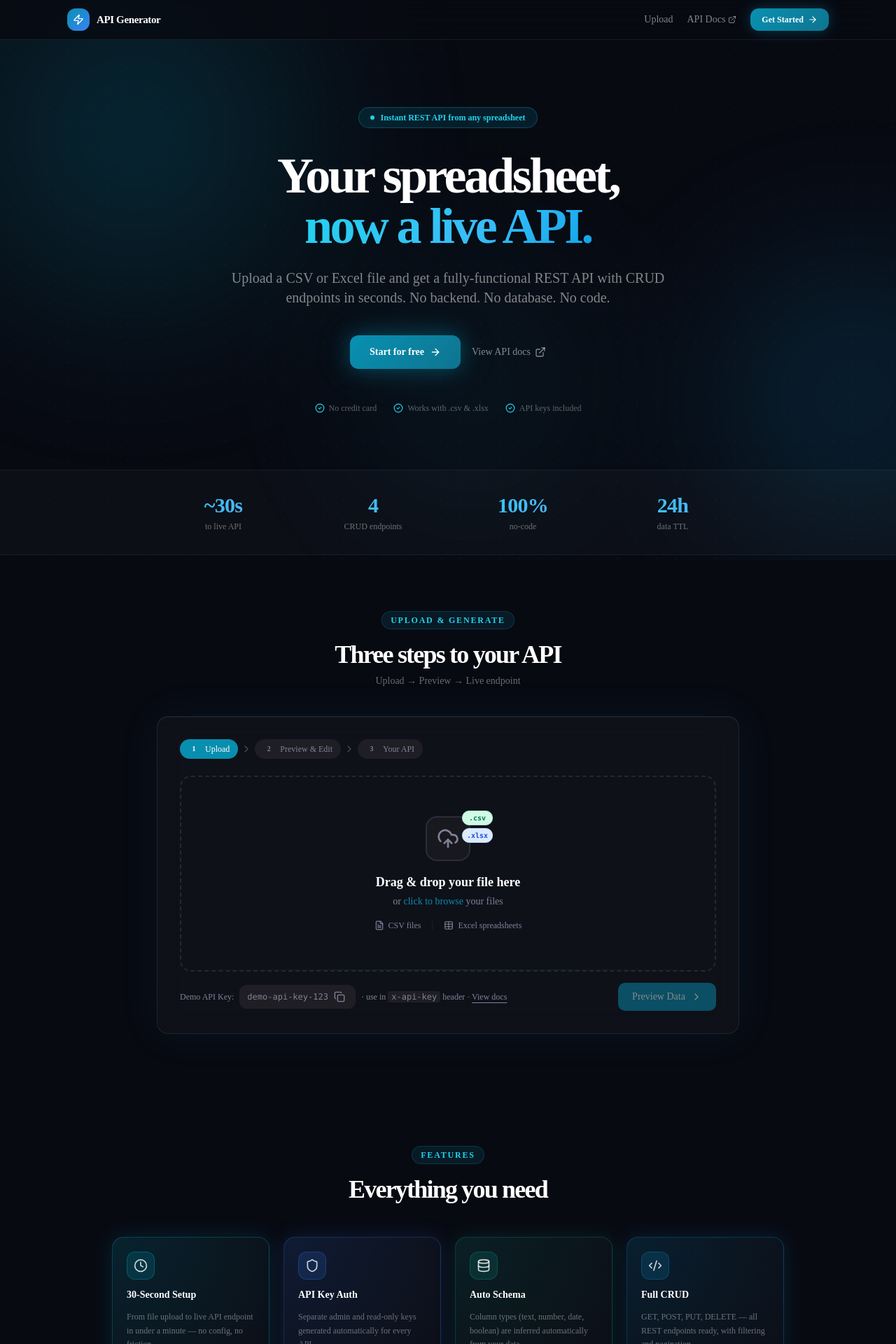
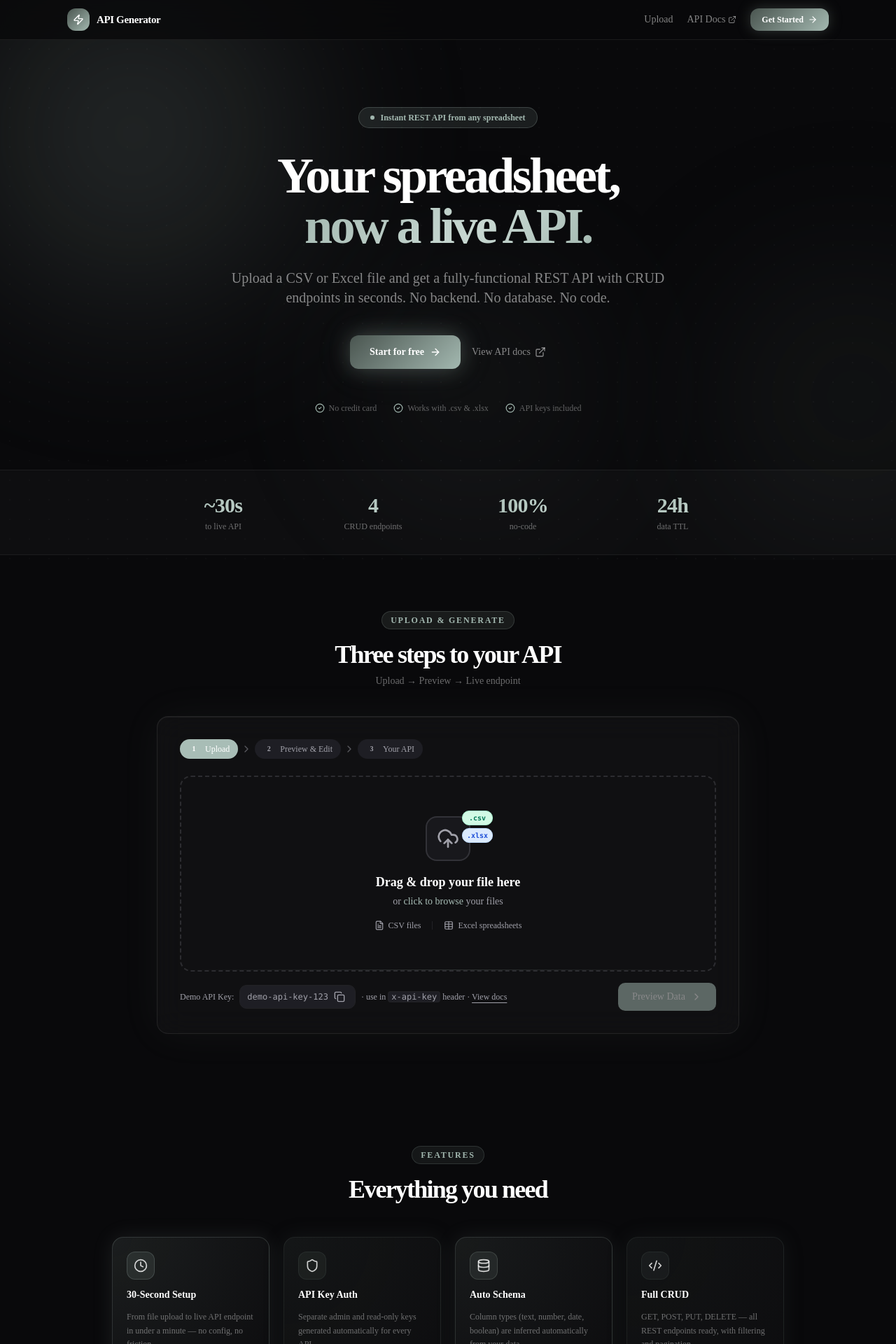
Before and after one commit to pavankotti/api-generator, a Next.js app: page / in a window 1280 px wide. Shown: the top 1920 px of the page at 70% size. Built offline with nearby package versions, Linux system fonts and the light colour scheme.

Commit message:
feat: switch font to Inter and update color palette to sage/mint green
Co-authored-by: pavankotti <122675348+pavankotti@users.noreply.github.com>

```diff
--- a/app/globals.css
+++ b/app/globals.css
@@ -32,7 +32,7 @@
      is toggled programmatically in future. */
   :root,
   .dark {
-    --font-sans: var(--font-space-grotesk), system-ui, -apple-system, sans-serif;
+    --font-sans: var(--font-inter), system-ui, -apple-system, sans-serif;
     --font-mono: ui-monospace, SFMono-Regular, Menlo, monospace;
 
     --background: 240 15% 5%;
@@ -44,25 +44,25 @@
     --popover: 240 12% 7%;
     --popover-foreground: 220 20% 95%;
 
-    /* cyan primary – matches DeFi reference palette */
-    --primary: 192 91% 36%;
+    /* sage/mint primary – matches the design color palette */
+    --primary: 160 14% 70%;
     --primary-foreground: 0 0% 100%;
 
     --secondary: 240 10% 13%;
     --secondary-foreground: 220 20% 90%;
 
     --muted: 240 10% 13%;
-    --muted-foreground: 240 10% 55%;
+    --muted-foreground: 240 5% 65%;
 
-    --accent: 192 80% 15%;
+    --accent: 160 10% 20%;
     --accent-foreground: 220 20% 95%;
 
     --destructive: 0 62% 40%;
     --destructive-foreground: 0 0% 98%;
 
-    --border: 240 10% 14%;
-    --input: 240 10% 14%;
-    --ring: 192 91% 36%;
+    --border: 240 5% 14%;
+    --input: 240 5% 14%;
+    --ring: 160 14% 70%;
 
     --radius: 0.75rem;
   }
@@ -77,19 +77,16 @@
   }
   body {
     @apply bg-background text-foreground;
-    background-color: #080a12;
+    background-color: #09090b;
   }
 }
 
 /* Radial glow helper */
-.glow-cyan {
-  background: radial-gradient(circle, rgba(6, 182, 212, 0.18) 0%, transparent 70%);
-}
-.glow-blue {
-  background: radial-gradient(circle, rgba(59, 130, 246, 0.14) 0%, transparent 70%);
+.glow-sage {
+  background: radial-gradient(circle, rgba(163, 184, 176, 0.18) 0%, transparent 70%);
 }
 .glow-teal {
-  background: radial-gradient(circle, rgba(20, 184, 166, 0.14) 0%, transparent 70%);
+  background: radial-gradient(circle, rgba(74, 85, 80, 0.25) 0%, transparent 70%);
 }
 
 /* Dot-grid background */
--- a/app/layout.tsx
+++ b/app/layout.tsx
@@ -1,13 +1,13 @@
 import type React from "react"
 import type { Metadata } from "next"
-import { Space_Grotesk } from "next/font/google"
+import { Inter } from "next/font/google"
 import "./globals.css"
 import { ThemeProvider } from "@/components/theme/theme-provider"
 
-const spaceGrotesk = Space_Grotesk({
+const inter = Inter({
   subsets: ["latin"],
-  weight: ["400", "500", "600", "700"],
-  variable: "--font-space-grotesk",
+  weight: ["400", "500", "600", "700", "800", "900"],
+  variable: "--font-inter",
   display: "swap",
 })
 
@@ -23,7 +23,7 @@ export default function RootLayout({
 }) {
   return (
     <html lang="en" suppressHydrationWarning>
-      <body className={`${spaceGrotesk.variable} font-sans antialiased`}>
+      <body className={`${inter.variable} font-sans antialiased`}>
         <ThemeProvider attribute="class" defaultTheme="dark" enableSystem={false} disableTransitionOnChange>
           {children}
         </ThemeProvider>
--- a/app/page.tsx
+++ b/app/page.tsx
@@ -19,29 +19,29 @@ const FEATURES = [
     icon: Clock,
     title: "30-Second Setup",
     desc: "From file upload to live API endpoint in under a minute — no config, no friction.",
-    glow: "rgba(6,182,212,0.15)",
-    border: "rgba(6,182,212,0.28)",
+    glow: "rgba(163,184,176,0.12)",
+    border: "rgba(163,184,176,0.22)",
   },
   {
     icon: Shield,
     title: "API Key Auth",
     desc: "Separate admin and read-only keys generated automatically for every API.",
-    glow: "rgba(59,130,246,0.15)",
-    border: "rgba(59,130,246,0.25)",
+    glow: "rgba(74,85,80,0.18)",
+    border: "rgba(74,85,80,0.28)",
   },
   {
     icon: Database,
     title: "Auto Schema",
     desc: "Column types (text, number, date, boolean) are inferred automatically from your data.",
-    glow: "rgba(20,184,166,0.13)",
-    border: "rgba(20,184,166,0.24)",
+    glow: "rgba(163,184,176,0.10)",
+    border: "rgba(163,184,176,0.20)",
   },
   {
     icon: Code2,
     title: "Full CRUD",
     desc: "GET, POST, PUT, DELETE — all REST endpoints ready, with filtering and pagination.",
-    glow: "rgba(14,165,233,0.14)",
-    border: "rgba(14,165,233,0.25)",
+    glow: "rgba(74,85,80,0.15)",
+    border: "rgba(74,85,80,0.25)",
   },
 ]
 
@@ -83,21 +83,21 @@ export default function Home() {
   return (
     <div
       className="min-h-screen text-white antialiased"
-      style={{ background: "#080a12" }}
+      style={{ background: "#09090b" }}
     >
       {/* ─── Background orbs ─────────────────────────────── */}
       <div className="fixed inset-0 pointer-events-none overflow-hidden" aria-hidden="true">
         <div
           className="absolute -top-40 -left-40 w-[700px] h-[700px] rounded-full blur-[120px] opacity-25"
-          style={{ background: "radial-gradient(circle, #06b6d4 0%, transparent 70%)" }}
+          style={{ background: "radial-gradient(circle, #A3B8B0 0%, transparent 70%)" }}
         />
         <div
           className="absolute top-1/3 -right-60 w-[600px] h-[600px] rounded-full blur-[100px] opacity-20"
-          style={{ background: "radial-gradient(circle, #0ea5e9 0%, transparent 70%)" }}
+          style={{ background: "radial-gradient(circle, #4A5550 0%, transparent 70%)" }}
         />
         <div
           className="absolute bottom-0 left-1/3 w-[500px] h-[500px] rounded-full blur-[120px] opacity-10"
-          style={{ background: "radial-gradient(circle, #22d3ee 0%, transparent 70%)" }}
+          style={{ background: "radial-gradient(circle, #A3B8B0 0%, transparent 70%)" }}
         />
         {/* Dot grid */}
         <div className="absolute inset-0 dot-grid opacity-40" />
@@ -106,14 +106,14 @@ export default function Home() {
       {/* ─── Navbar ──────────────────────────────────────── */}
       <header
         className="sticky top-0 z-50 border-b"
-        style={{ background: "rgba(8,10,18,0.8)", borderColor: "rgba(255,255,255,0.07)", backdropFilter: "blur(20px)" }}
+        style={{ background: "rgba(9,9,11,0.8)", borderColor: "rgba(255,255,255,0.07)", backdropFilter: "blur(20px)" }}
       >
         <div className="max-w-6xl mx-auto px-5 sm:px-8 h-14 flex items-center justify-between">
           {/* Logo */}
           <div className="flex items-center gap-2.5">
             <div
               className="flex h-8 w-8 items-center justify-center rounded-xl"
-              style={{ background: "linear-gradient(135deg, #0891b2, #3b82f6)" }}
+              style={{ background: "linear-gradient(135deg, #4A5550, #A3B8B0)" }}
             >
               <Zap className="h-4 w-4 text-white" />
             </div>
@@ -139,7 +139,7 @@ export default function Home() {
             <a
               href="#upload"
               className="flex items-center gap-1.5 text-xs font-semibold px-4 py-2 rounded-lg transition-all"
-              style={{ background: "linear-gradient(135deg, #0891b2, #0e7490)", boxShadow: "0 0 20px rgba(8,145,178,0.35)" }}
+              style={{ background: "linear-gradient(135deg, #4A5550, #A3B8B0)", boxShadow: "0 0 20px rgba(163,184,176,0.25)" }}
             >
               Get Started <ArrowRight className="h-3.5 w-3.5" />
             </a>
@@ -153,9 +153,9 @@ export default function Home() {
           {/* Badge */}
           <div
             className="inline-flex items-center gap-2 rounded-full px-4 py-1.5 text-xs font-semibold mb-8"
-            style={{ background: "rgba(8,145,178,0.15)", border: "1px solid rgba(6,182,212,0.3)", color: "#22d3ee" }}
+            style={{ background: "rgba(163,184,176,0.12)", border: "1px solid rgba(163,184,176,0.25)", color: "#A3B8B0" }}
           >
-            <span className="h-1.5 w-1.5 rounded-full bg-cyan-400 animate-pulse" />
+            <span className="h-1.5 w-1.5 rounded-full animate-pulse" style={{ background: "#A3B8B0" }} />
             Instant REST API from any spreadsheet
           </div>
 
@@ -165,7 +165,7 @@ export default function Home() {
             <br />
             <span
               className="text-gradient"
-              style={{ backgroundImage: "linear-gradient(135deg, #22d3ee 0%, #38bdf8 60%, #0ea5e9 100%)" }}
+              style={{ backgroundImage: "linear-gradient(135deg, #A3B8B0 0%, #c8d8d2 60%, #A3B8B0 100%)" }}
             >
               now a live API.
             </span>
@@ -183,8 +183,8 @@ export default function Home() {
               href="#upload"
               className="inline-flex items-center gap-2 text-sm font-bold px-7 py-3.5 rounded-xl transition-all hover:scale-105"
               style={{
-                background: "linear-gradient(135deg, #0891b2, #0e7490)",
-                boxShadow: "0 0 30px rgba(8,145,178,0.4), 0 0 60px rgba(8,145,178,0.15)",
+                background: "linear-gradient(135deg, #4A5550, #A3B8B0)",
+                boxShadow: "0 0 30px rgba(163,184,176,0.3), 0 0 60px rgba(163,184,176,0.1)",
               }}
             >
               Start for free <ArrowRight className="h-4 w-4" />
@@ -203,7 +203,7 @@ export default function Home() {
           <div className="flex items-center justify-center gap-6 flex-wrap text-xs text-white/35">
             {["No credit card", "Works with .csv & .xlsx", "API keys included"].map((t) => (
               <span key={t} className="flex items-center gap-1.5">
-                <CheckCircle2 className="h-3.5 w-3.5 text-cyan-400" />
+                <CheckCircle2 className="h-3.5 w-3.5" style={{ color: "#A3B8B0" }} />
                 {t}
               </span>
             ))}
@@ -222,7 +222,7 @@ export default function Home() {
               <div key={label}>
                 <p
                   className="text-3xl font-black tracking-tight text-gradient"
-                  style={{ backgroundImage: "linear-gradient(135deg, #22d3ee, #60a5fa)" }}
+                  style={{ backgroundImage: "linear-gradient(135deg, #A3B8B0, #c8d8d2)" }}
                 >
                   {value}
                 </p>
@@ -240,7 +240,7 @@ export default function Home() {
           <div className="text-center mb-10">
             <p
               className="inline-block text-xs font-bold uppercase tracking-[0.15em] px-3 py-1 rounded-full mb-4"
-              style={{ color: "#22d3ee", background: "rgba(8,145,178,0.12)", border: "1px solid rgba(6,182,212,0.2)" }}
+              style={{ color: "#A3B8B0", background: "rgba(163,184,176,0.1)", border: "1px solid rgba(163,184,176,0.2)" }}
             >
               Upload & Generate
             </p>
@@ -257,7 +257,7 @@ export default function Home() {
               background: "rgba(255,255,255,0.03)",
               border: "1px solid rgba(255,255,255,0.08)",
               backdropFilter: "blur(20px)",
-              boxShadow: "0 0 60px rgba(8,145,178,0.08), inset 0 1px 0 rgba(255,255,255,0.06)",
+              boxShadow: "0 0 60px rgba(163,184,176,0.06), inset 0 1px 0 rgba(255,255,255,0.06)",
             }}
           >
             <FileUploader />
@@ -271,7 +271,7 @@ export default function Home() {
           <div className="text-center mb-12">
             <p
               className="inline-block text-xs font-bold uppercase tracking-[0.15em] px-3 py-1 rounded-full mb-4"
-              style={{ color: "#22d3ee", background: "rgba(6,182,212,0.1)", border: "1px solid rgba(6,182,212,0.2)" }}
+              style={{ color: "#A3B8B0", background: "rgba(163,184,176,0.08)", border: "1px solid rgba(163,184,176,0.18)" }}
             >
               Features
             </p>
@@ -314,7 +314,7 @@ export default function Home() {
           <div className="text-center mb-12">
             <p
               className="inline-block text-xs font-bold uppercase tracking-[0.15em] px-3 py-1 rounded-full mb-4"
-              style={{ color: "#22d3ee", background: "rgba(6,182,212,0.1)", border: "1px solid rgba(6,182,212,0.2)" }}
+              style={{ color: "#A3B8B0", background: "rgba(163,184,176,0.08)", border: "1px solid rgba(163,184,176,0.18)" }}
             >
               Who is this for?
             </p>
@@ -336,11 +336,11 @@ export default function Home() {
                 <div className="flex items-center gap-3">
                   <div
                     className="flex h-9 w-9 items-center justify-center rounded-xl shrink-0"
-                    style={{ background: "rgba(6,182,212,0.15)", border: "1px solid rgba(6,182,212,0.25)" }}
+                    style={{ background: "rgba(163,184,176,0.12)", border: "1px solid rgba(163,184,176,0.22)" }}
                   >
-                    <Icon className="h-4 w-4 text-cyan-400" />
+                    <Icon className="h-4 w-4" style={{ color: "#A3B8B0" }} />
                   </div>
-                  <span className="text-[10px] font-bold uppercase tracking-[0.12em] text-cyan-400/70">{label}</span>
+                  <span className="text-[10px] font-bold uppercase tracking-[0.12em]" style={{ color: "rgba(163,184,176,0.7)" }}>{label}</span>
                 </div>
                 <p className="font-semibold text-sm text-white leading-snug">{headline}</p>
                 <p className="text-xs text-white/40 leading-relaxed">{body}</p>
@@ -356,15 +356,15 @@ export default function Home() {
           <div
             className="rounded-3xl p-10 sm:p-14 relative overflow-hidden"
             style={{
-              background: "linear-gradient(135deg, rgba(8,145,178,0.2), rgba(14,116,144,0.15))",
-              border: "1px solid rgba(6,182,212,0.25)",
-              boxShadow: "0 0 80px rgba(8,145,178,0.12)",
+              background: "linear-gradient(135deg, rgba(163,184,176,0.12), rgba(74,85,80,0.12))",
+              border: "1px solid rgba(163,184,176,0.2)",
+              boxShadow: "0 0 80px rgba(163,184,176,0.08)",
             }}
           >
             {/* Glow inside card */}
             <div
               className="absolute inset-0 rounded-3xl pointer-events-none"
-              style={{ background: "radial-gradient(circle at 50% 0%, rgba(8,145,178,0.2) 0%, transparent 60%)" }}
+              style={{ background: "radial-gradient(circle at 50% 0%, rgba(163,184,176,0.15) 0%, transparent 60%)" }}
             />
             <h2 className="text-3xl sm:text-4xl font-black tracking-tighter text-white relative mb-4">
               Ready to build your API?
@@ -376,8 +376,8 @@ export default function Home() {
               href="#upload"
               className="inline-flex items-center gap-2 text-sm font-bold px-8 py-3.5 rounded-xl relative transition-all hover:scale-105"
               style={{
-                background: "linear-gradient(135deg, #0891b2, #0e7490)",
-                boxShadow: "0 0 30px rgba(8,145,178,0.5)",
+                background: "linear-gradient(135deg, #4A5550, #A3B8B0)",
+                boxShadow: "0 0 30px rgba(163,184,176,0.35)",
               }}
             >
               Get Started Free <ArrowRight className="h-4 w-4" />
@@ -395,7 +395,7 @@ export default function Home() {
           <div className="flex items-center gap-2">
             <div
               className="flex h-5 w-5 items-center justify-center rounded"
-              style={{ background: "linear-gradient(135deg, #0891b2, #3b82f6)" }}
+              style={{ background: "linear-gradient(135deg, #4A5550, #A3B8B0)" }}
             >
               <Zap className="h-3 w-3 text-white" />
             </div>
```
